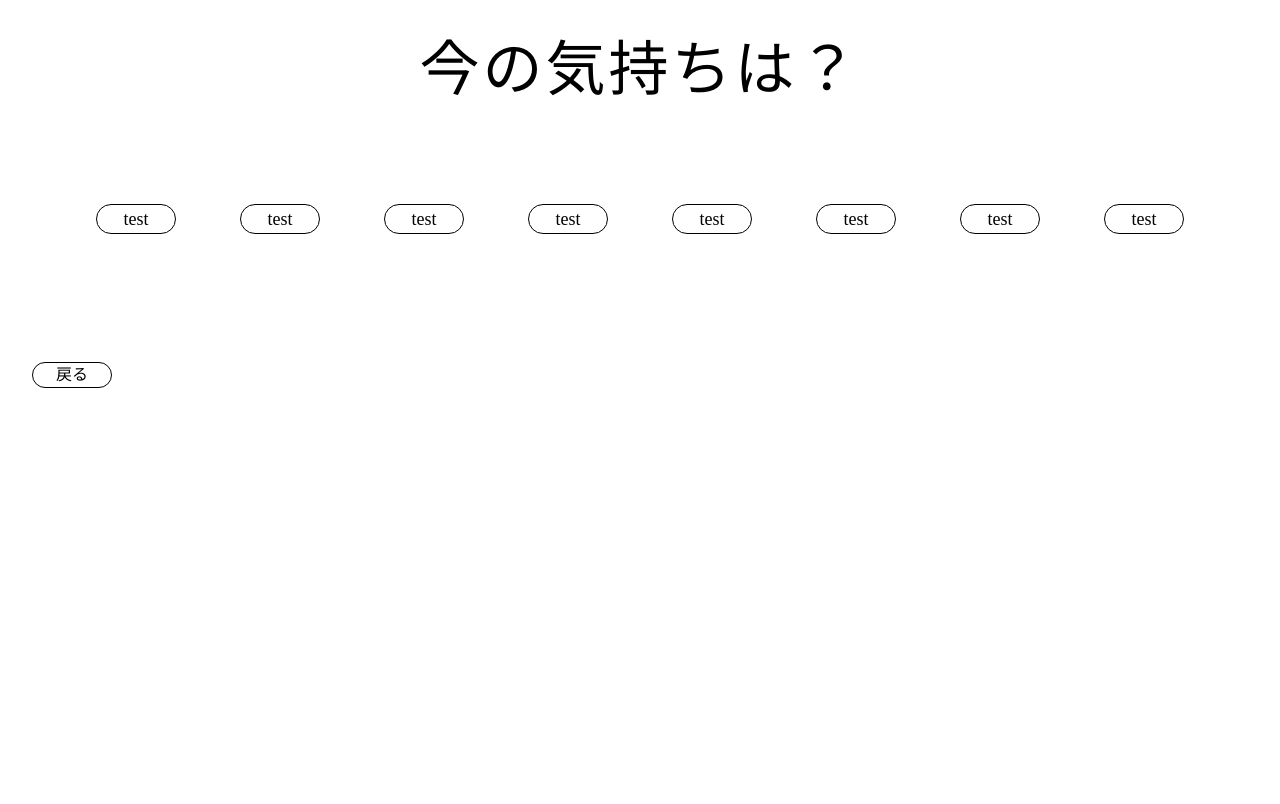
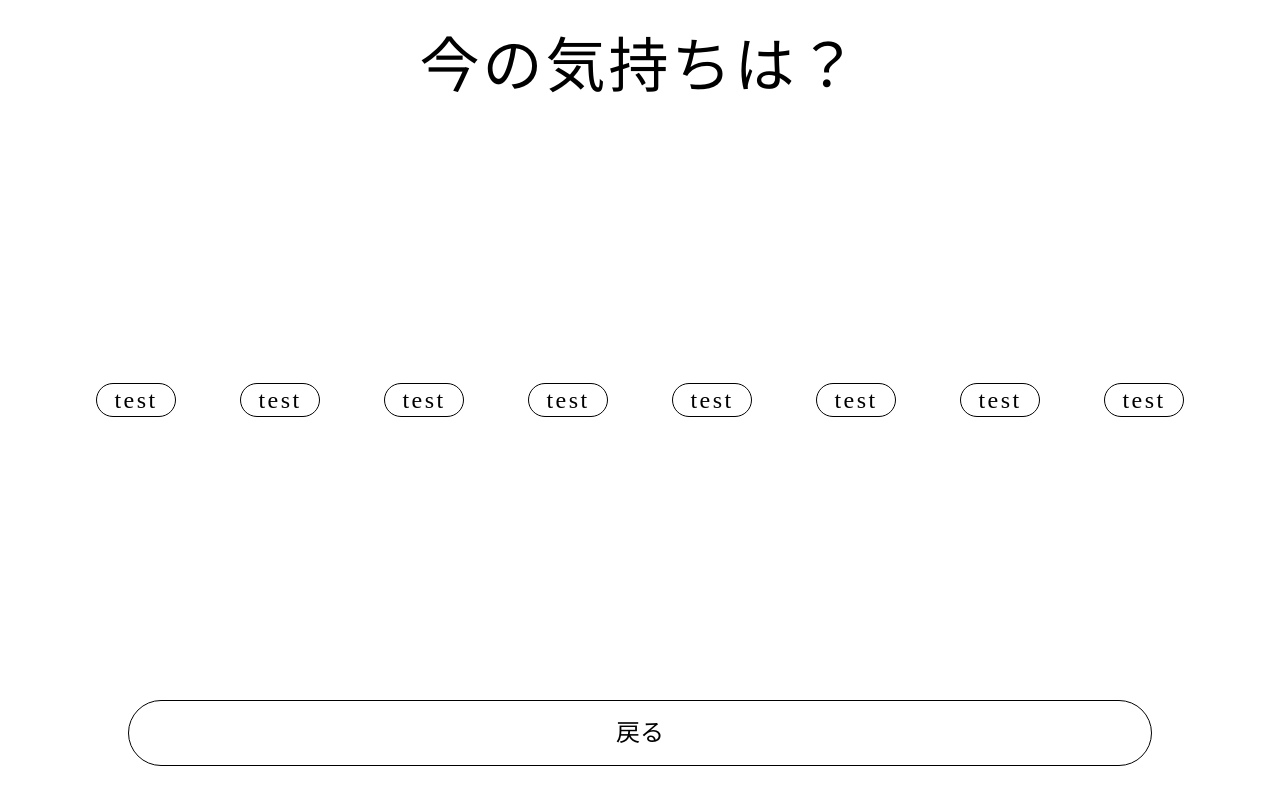
Before and after one commit to YuukiKawabata/gafam-app, a Next.js app: page /selection in a window 1280 px wide. Shown: the top 804 px of the page. Built offline with nearby package versions, Linux system fonts and the light colour scheme.

Commit message:
レイアウト整え

```diff
--- /dev/null
+++ b/pages/answer.js
@@ -0,0 +1,20 @@
+import Link from "next/link";
+
+export default function answer() {
+  return(
+  <div className="h-screen w-screen justify-center items-center">
+    <div className="h-1/6 text-4xl text-center tracking-wider flex justify-center items-center sm:text-6xl">
+      <h1>名前</h1>
+    </div>
+    <div className="h-4/6 text-center leading-10 text-lg tracking-widest flex flex-wrap justify-center items-center sm:text-2xl">
+      <p className="">test test test</p>
+    </div>
+
+    <Link href="/">
+      <div className="h-1/6 flex justify-center items-center">
+        <button className="button block sm:text-2xl">最初に戻る</button>
+      </div>
+    </Link>
+  </div>
+  )
+}
--- a/pages/index.js
+++ b/pages/index.js
@@ -14,14 +14,15 @@ export default function Home() {
           rel="stylesheet"
         ></link>
       </Head>
-
-        <h1 className="text-4xl m-10 text-center tracking-wider sm:text-6xl">
+      <div className="h-1/6 text-4xl text-center tracking-wider flex justify-center items-center sm:text-6xl">
+        <h1 className="">
           ビッグ・テックを
           <br />
           愛する人へ捧ぐ
         </h1>
+      </div>
 
-        <div className="text-center leading-10 text-lg tracking-widest sm:text-2xl">
+      <div className="h-4/6 text-center leading-10 text-lg tracking-widest flex flex-wrap justify-center items-center sm:text-2xl">
         <p className="p-5">興奮する名言を心に刻む。</p>
         <p className="p-5">そして、 自分を奮い立たせよ。</p>
         <p className="p-5">何か行動したい時、</p>
@@ -30,7 +31,7 @@ export default function Home() {
       </div>
 
       <Link href="/selection">
-          <div className="h-3/1">
+        <div className="h-1/6 flex justify-center items-center">
           <button className="button block sm:text-2xl">今すぐ始める</button>
         </div>
       </Link>
--- a/pages/selection.js
+++ b/pages/selection.js
@@ -4,23 +4,41 @@ import Image from "next/image";
 export default function selection() {
   return (
     <div className="h-screen w-screen justify-center items-center">
-      <h1 className="text-4xl m-10 text-center tracking-wider sm:text-6xl">
+        <h1 className="h-1/6 text-4xl text-center tracking-wider flex justify-center items-center sm:text-6xl">
           今の気持ちは？
         </h1>
 
-      <div className="selections-button flex flex-wrap text-lg">
+      <div className="h-4/6 text-center leading-10 text-lg tracking-widest flex flex-wrap justify-center items-center sm:text-2xl">
+        <Link href="/answer">
           <button className="selection-button block">test</button>
+        </Link>
+        <Link href="/answer">
           <button className="selection-button block">test</button>
+        </Link>
+        <Link href="/answer">
           <button className="selection-button block">test</button>
+        </Link>
+        <Link href="/answer">
           <button className="selection-button block">test</button>
+        </Link>
+        <Link href="/answer">
           <button className="selection-button block">test</button>
+        </Link>
+        <Link href="/answer">
           <button className="selection-button block">test</button>
+        </Link>
+        <Link href="/answer">
           <button className="selection-button block">test</button>
+        </Link>
+        <Link href="/answer">
           <button className="selection-button block">test</button>
+        </Link>
       </div>
 
-      <Link href="/">
-        <button className="selection-button">戻る</button>
+      <Link href="/answer">
+          <div className="h-1/6 flex justify-center items-center">
+            <button className="button block sm:text-2xl">戻る</button>
+          </div>
         </Link>
       {/* <Image
         className="gafamImage"
--- a/styles/globals.css
+++ b/styles/globals.css
@@ -22,7 +22,7 @@ a {
 
 .selections-button {
   padding: 1rem;
-  margin: 1rem auto;
+  margin:0 auto;
   align-items: center;
   justify-content: center;
 }
```
Lines whose indentation alone changed are shown as unchanged.
